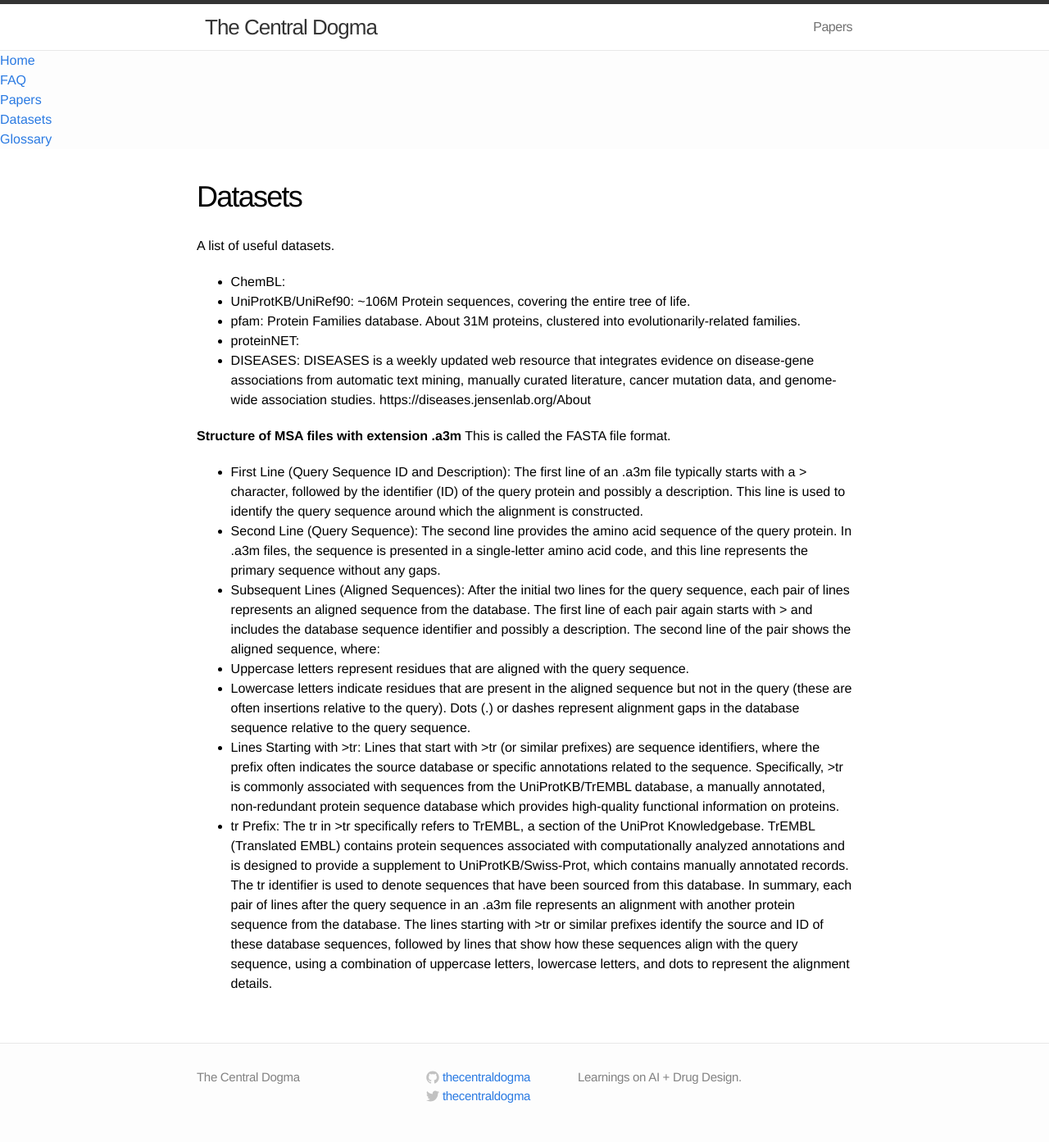
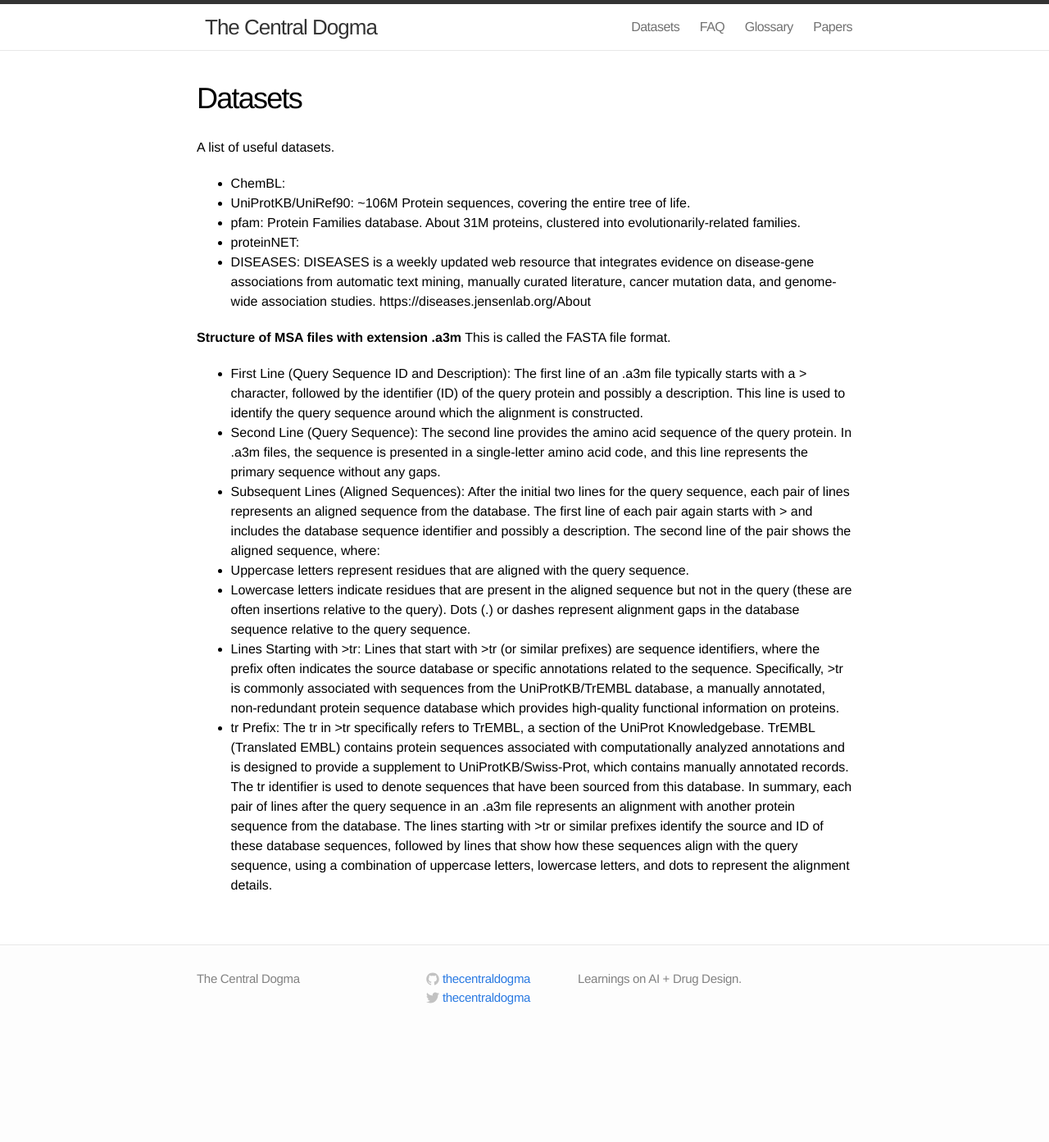
Before and after one commit to thecentraldogma/thecentraldogma.github.io, a Jekyll site: the page built from pages/datasets.md, in a window 1280 px wide. Shown: the whole page at 82% size. Built offline with Jekyll 4.4.1, drawn with Linux system fonts in a browser that asks for light colours; after the commit the page ends 1273 px from its top, so only the background shows below that.

Commit message:
fix header pages

```diff
--- a/_layouts/default.html
+++ b/_layouts/default.html
@@ -6,17 +6,6 @@
     <body>
 
     {% include header.html %}
-    <nav>
-     <ul>
-       <li><a href="/">Home</a></li>
-       <li><a href="/pages/faq">FAQ</a></li>
-       <li><a href="/pages/papers">Papers</a></li>
-       <li><a href="/pages/datasets">Datasets</a></li>
-       <li><a href="/pages/glossary">Glossary</a></li>
-     </ul>
-    </nav>
-
-
 
     <div class="page-content">
       <div class="wrap">
```
Also changed, not shown: pages/datasets.md (+1 -0 lines), pages/faq.md (+1 -0 lines), pages/glossary.md (+1 -0 lines).
